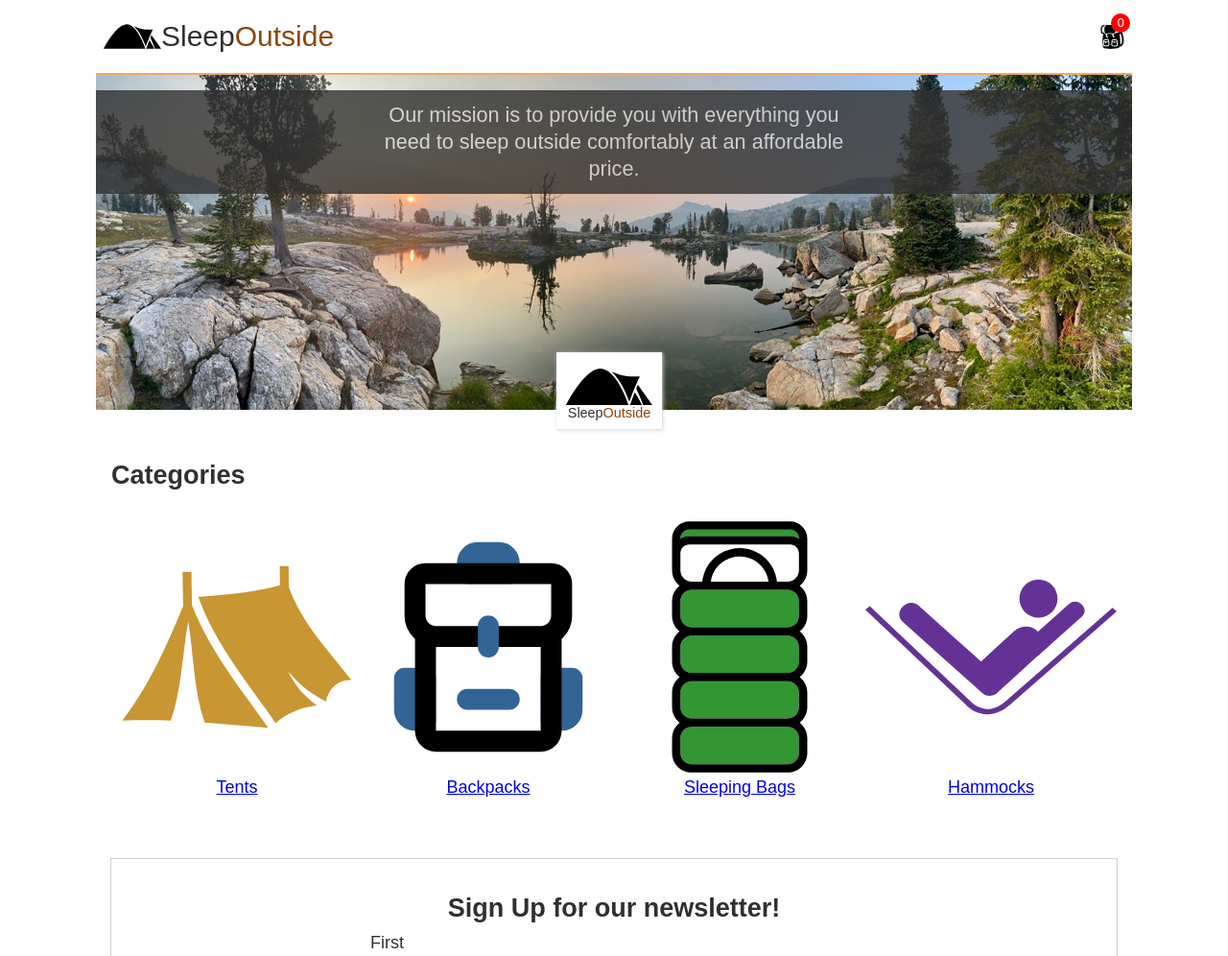
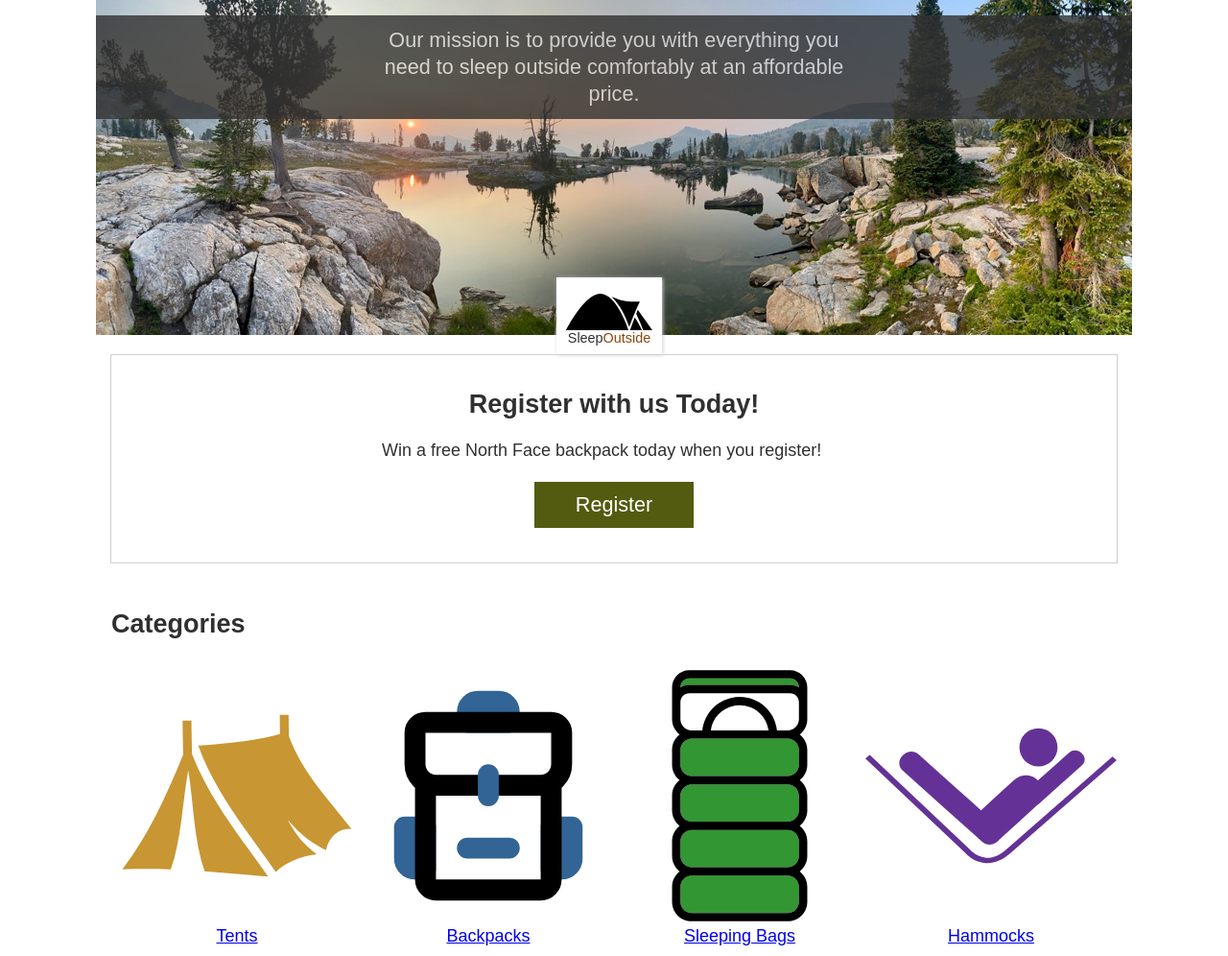
Before and after one commit to vogurt99/WDD-330-Team-01, a website built with Vite: page src/index.html in a window 1280 px wide. Shown: the top 996 px of the page at 96% size. Built offline with nearby package versions, Linux system fonts and the light colour scheme; a web font is replaced by a local one.

Commit message:
Added a registration banner

```diff
--- a/src/index.html
+++ b/src/index.html
@@ -13,7 +13,6 @@
 </head>
 
 <body>
-  <header class="divider" id="main-header">
   </header>
 
   <div class="breadcrumb"></div>
@@ -32,6 +31,12 @@
           outside comfortably at an affordable price.
         </p>
       </div>
+    </div>
+
+    <div id="banner" class="signupForms">
+      <h2>Register with us Today!</h2>
+      <p>Win a free North Face backpack today when you register!</p>
+      <button>Register</button>
     </div>
 
     <section class="products">
```
